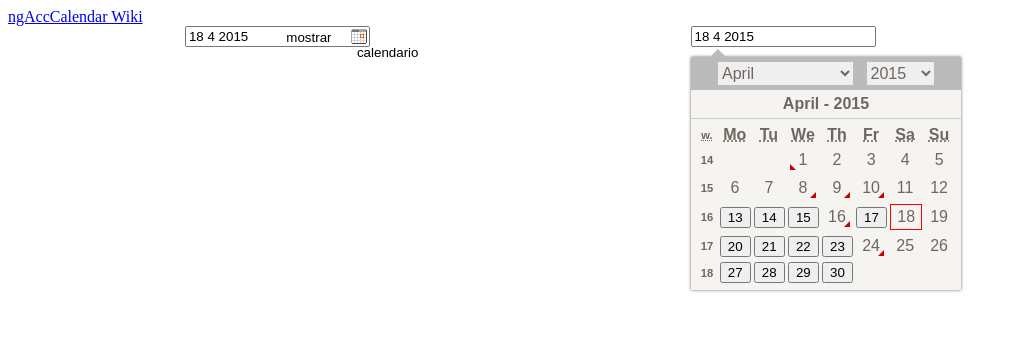
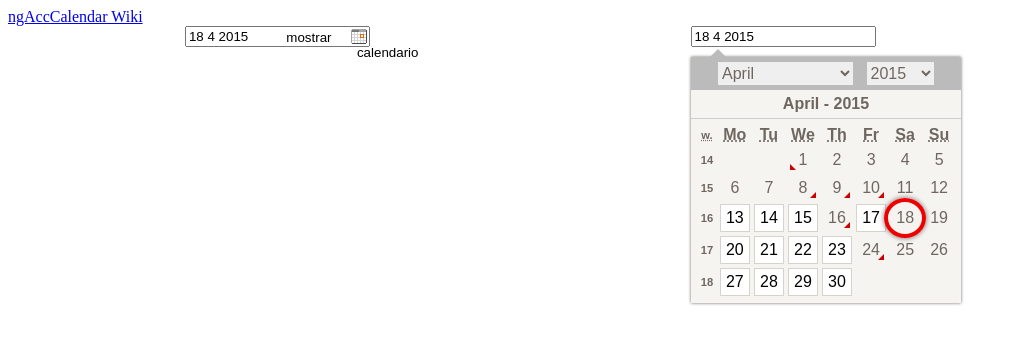
Before and after one commit to rumoroso/accCalendar, a plain HTML site: page index.html in a window 1280 px wide. Shown: the whole page, without its empty margins (0-1018 px from the left). Drawn offline with Linux system fonts and the light colour scheme; files that its build step writes are made by us from their sources.

Commit message:
Update ng-acc-calendar.css

```diff
--- a/module/ng-acc-calendar.css
+++ b/module/ng-acc-calendar.css
@@ -82,7 +82,7 @@
     border-bottom: 1px solid #ccc;
 }
 
-.acc-calendar-table-wrapper a:focus {
+.acc-calendar-table-wrapper .acc-button-date:focus {
     box-shadow: 0 0 2px red;
 }
 
@@ -109,16 +109,12 @@
 }
 
 .acc-calendar-table-wrapper td span,
-.acc-calendar-table-wrapper td a {
+.acc-calendar-table-wrapper td .acc-button-date {
     display: block;
     width: 100%;
     line-height: 1.5em;
     text-align: center;
     position: relative;
-}
-
-.acc-calendar-table-wrapper td a {
-    cursor: pointer;
 }
 
 .acc-calendar-table-wrapper .acc-calendar-hidden {
@@ -128,21 +124,33 @@
     width: auto;
 }
 
-.acc-calendar-table-wrapper td.acc-date-active span,
-.acc-calendar-table-wrapper td.acc-date-active a {
-    border: 1px solid red;
+.acc-calendar-table-wrapper td.acc-date-active {
+    position: relative;
 }
 
-.acc-calendar-table-wrapper caption,
+.acc-date-active:after {
+    content: '';
+    position: absolute;
+    border: 4px solid #E00;
+    box-shadow: 0 0 4px 1px rgba(0, 0, 0, .4);
+    top: -4px;
+    left: -4px;
+    z-index: 1;
+    width: 100%;
+    height: 100%;
+    box-sizing: content-box;
+    background-color: transparent;
+    border-radius: 50%;
+}
+
 .acc-calendar-table-wrapper select,
-.acc-calendar-table-wrapper td a {
+.acc-calendar-table-wrapper td .acc-button-date {
     transition: transform .5s;
 }
 
-.acc-calendar-table-wrapper caption:focus,
 .acc-calendar-table-wrapper select:focus,
-.acc-calendar-table-wrapper td a:hover,
-.acc-calendar-table-wrapper td a:focus {
+.acc-calendar-table-wrapper td .acc-button-date:hover,
+.acc-calendar-table-wrapper td .acc-button-date:focus {
     background-color: #FFB;
     color: #666;
     transform: scale(1.2, 1.2);
@@ -154,21 +162,21 @@
     transform: scale(1.1, 1.1);
 }
 
-.acc-calendar-table-wrapper select:focus,
-.acc-calendar-table-wrapper caption:focus {
+.acc-calendar-table-wrapper select:focus {
     transform: scale(1.05, 1.05);
 }
 
-.acc-calendar-table-wrapper td a {
+.acc-calendar-table-wrapper td .acc-button-date {
     display: block;
     padding: 5px 0;
     line-height: 1;
+    font-size: inherit;
     border: 1px solid #d6d3cc;
     background-color: white;
     cursor: pointer;
 }
 
-.acc-calendar-table-wrapper .acc-date-current a:before,
+.acc-calendar-table-wrapper .acc-date-current .acc-button-date:before,
 .acc-calendar-table-wrapper .acc-date-disabled.acc-date-current a:before,
 .acc-calendar-table-wrapper .acc-date-current span:before,
 .acc-calendar-table-wrapper .acc-date-disabled-exception span:after,
@@ -180,7 +188,7 @@
     width: 0;
 }
 
-.acc-calendar-table-wrapper .acc-date-current a:before,
+.acc-calendar-table-wrapper .acc-date-current .acc-button-date:before,
 .acc-calendar-table-wrapper .acc-date-disabled.acc-date-current a:before,
 .acc-calendar-table-wrapper .acc-date-current span:before {
     border-color: #0c0;
```
